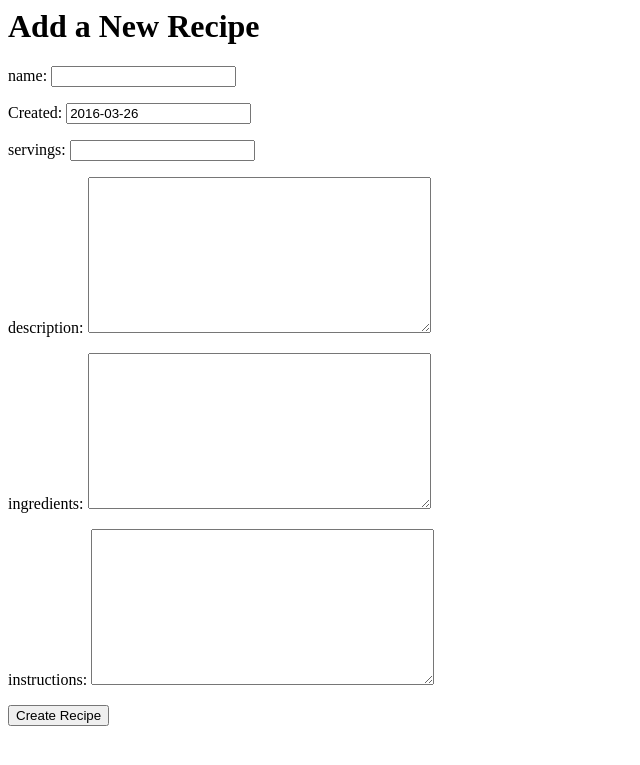
After one commit to sarasafavi/introdjango, a Django app: page /recipes/addrecipe/ in a window 1280 px wide. The commit adds this page. Shown: the top 765 px of the page, without its empty margins (0-640 px from the left). Run offline with Django 3.2, Linux system fonts and the light colour scheme.

Commit message:
add a form for creating recipes

```diff
--- /dev/null
+++ b/recipeminder/recipes/forms.py
@@ -0,0 +1,11 @@
+from django import forms
+import datetime
+
+
+class RecipeForm(forms.Form):
+    name = forms.CharField(label='name')
+    created = forms.DateField(initial=datetime.date.today)
+    servings = forms.IntegerField(label='servings')
+    description = forms.CharField(label='description', widget=forms.Textarea)
+    ingredients = forms.CharField(label='ingredients', widget=forms.Textarea)
+    instructions = forms.CharField(label='instructions', widget=forms.Textarea)
--- /dev/null
+++ b/recipeminder/recipes/templates/addrecipe.html
@@ -0,0 +1,7 @@
+<h1>Add a New Recipe</h1>
+
+<form action="/recipes/addrecipe/" method="post">
+{% csrf_token %}
+{{ form.as_p }}
+<input type="submit" value="Create Recipe" />
+</form>
--- a/recipeminder/recipes/templates/recipelist.html
+++ b/recipeminder/recipes/templates/recipelist.html
@@ -7,3 +7,4 @@
 {% else %}
 <p>you haven't added any recipes yet!</p>
 {% endif %}
+<a href = "addrecipe/">Create a new recipe</a>
--- a/recipeminder/recipes/urls.py
+++ b/recipeminder/recipes/urls.py
@@ -3,5 +3,6 @@ from recipes import views
 
 urlpatterns = [
     url(r'^$', views.recipe_list, name='recipelist'),
-    url(r'^(?P<recipe_id>\d+)/$', views.recipe, name='recipe')
+    url(r'^(?P<recipe_id>\d+)/$', views.recipe, name='recipe'),
+    url(r'^addrecipe/', views.addrecipe, name='addrecipe')
 ]
--- a/recipeminder/recipes/views.py
+++ b/recipeminder/recipes/views.py
@@ -1,18 +1,45 @@
-from django.shortcuts import render
+from django.shortcuts import render, redirect
 from django.http import Http404
 from recipes.models import Recipe
+from recipes.forms import RecipeForm
 
 
 def recipe_list(request):
+    """Pull the current list of all recipes and return them.
+    """
     recipelist = Recipe.objects.all()
     context = {'recipelist': recipelist}
     return render(request, 'recipelist.html', context)
 
 
 def recipe(request, recipe_id):
+    """Render a specific recipe, selected by ID, in a standalone page
+    """
     try:
         recipe = Recipe.objects.get(id=recipe_id)
     except Recipe.DoesNotExist:
         raise Http404
     context = {'recipe': recipe}
     return render(request, 'recipe.html', context)
+
+
+def addrecipe(request):
+    """Create a form that can be used to add a new recipe.
+    Save data submitted through the form to the database as a new recipe.
+    """
+
+    if request.method == 'POST':
+        form = RecipeForm(request.POST)
+        if form.is_valid():
+            data = form.cleaned_data
+            r = Recipe()
+            r.name = data['name']
+            r.servings = data['servings']
+            r.description = data['description']
+            r.ingredients = data['ingredients']
+            r.instructions = data['instructions']
+            r.save()
+            return redirect(recipe_list)
+    else:
+        form = RecipeForm()
+    return render(request, 'addrecipe.html', {'form': form})
```
